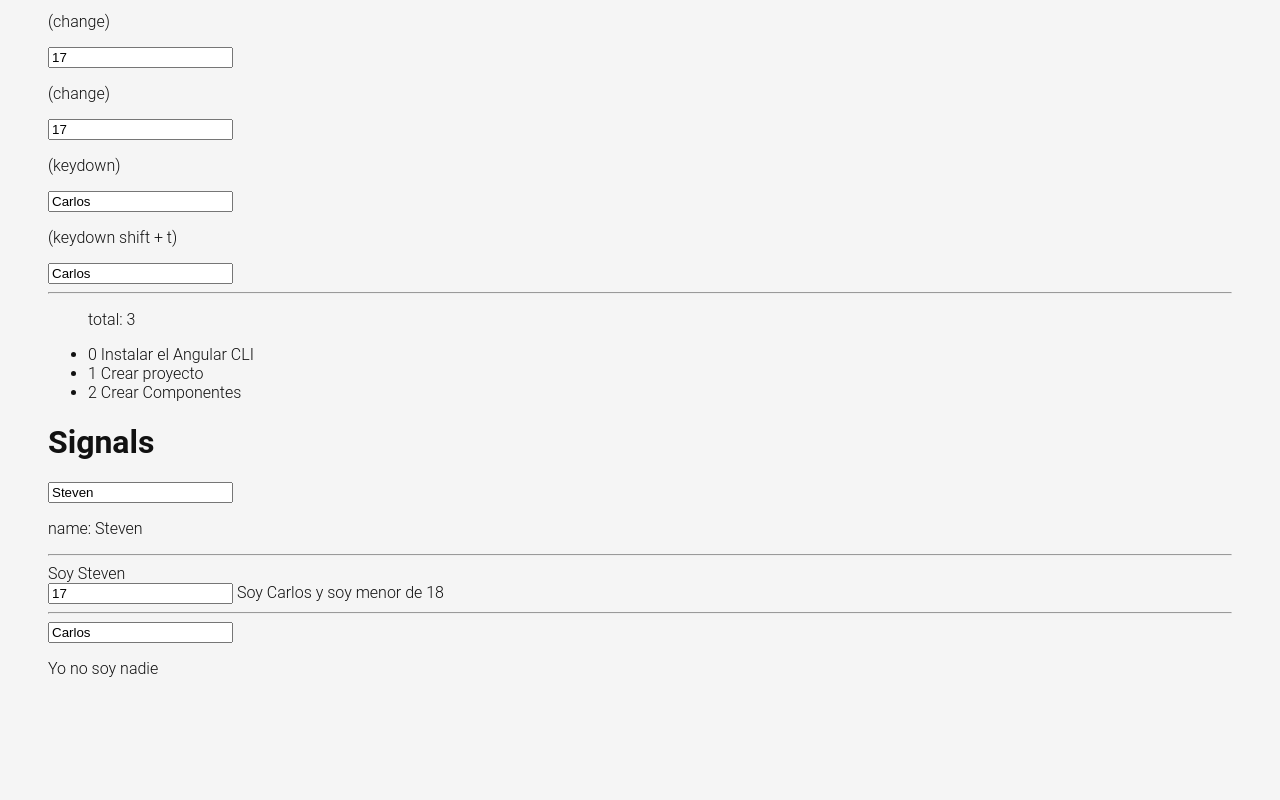
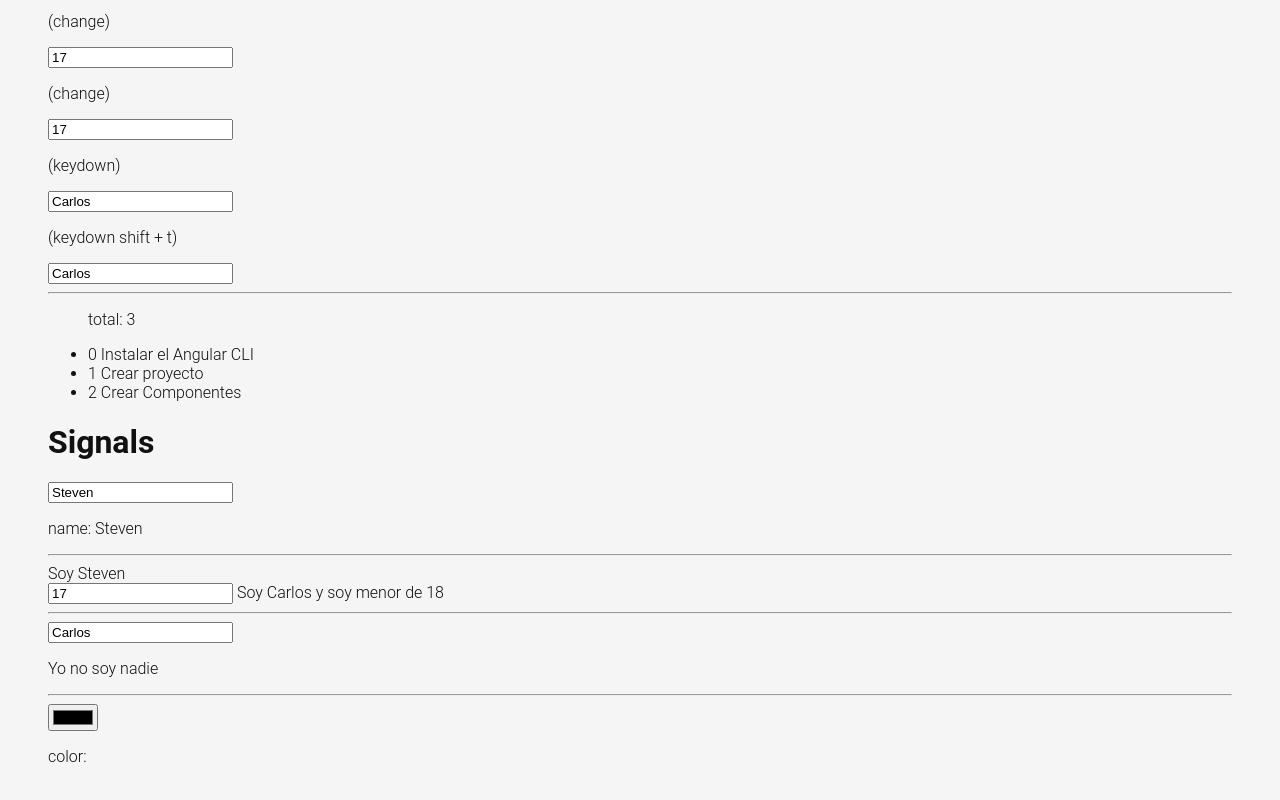
Before and after one commit to DenilsonRios/todoApp-Angular, an Angular app: page /labs in a window 1280 px wide. Shown: the part 790-1590 px from the top of the page. Before the commit the page ends 1532 px from the top, so only its background shows below. Built offline with nearby package versions, Linux system fonts and the light colour scheme.

Commit message:
control de input labs

```diff
--- a/src/app/pages/labs/labs.component.html
+++ b/src/app/pages/labs/labs.component.html
@@ -60,6 +60,9 @@
         <p *ngSwitchCase="'valentina'">Yo soy valentina</p>
         <p *ngSwitchDefault>Yo no soy nadie</p>
     </div>
+    <hr/>
+    <input type="color" [formControl]="colorCtrl">
+    <p>color: {{colorCtrl.value}}</p>
 
 
 
--- a/src/app/pages/labs/labs.component.ts
+++ b/src/app/pages/labs/labs.component.ts
@@ -1,11 +1,12 @@
 import { Component, signal } from '@angular/core';
 import { CommonModule } from '@angular/common';
+import {FormControl, ReactiveFormsModule} from '@angular/forms';
 
 
 @Component({
   selector: 'app-labs',
   standalone: true,
-  imports: [CommonModule],
+  imports: [CommonModule, ReactiveFormsModule],
   templateUrl: './labs.component.html',
   styleUrl: './labs.component.css'
 })
@@ -26,6 +27,14 @@
     age: 17,
     avatar: 'https://w3schools.com/howto/img_avatar.png'
   });
+
+  colorCtrl = new FormControl();
+
+  constructor(){
+    this.colorCtrl.valueChanges.subscribe(value => {
+      console.log(value);
+    });
+  }
 
   clickHandler(){
     alert('Diste click')
```
